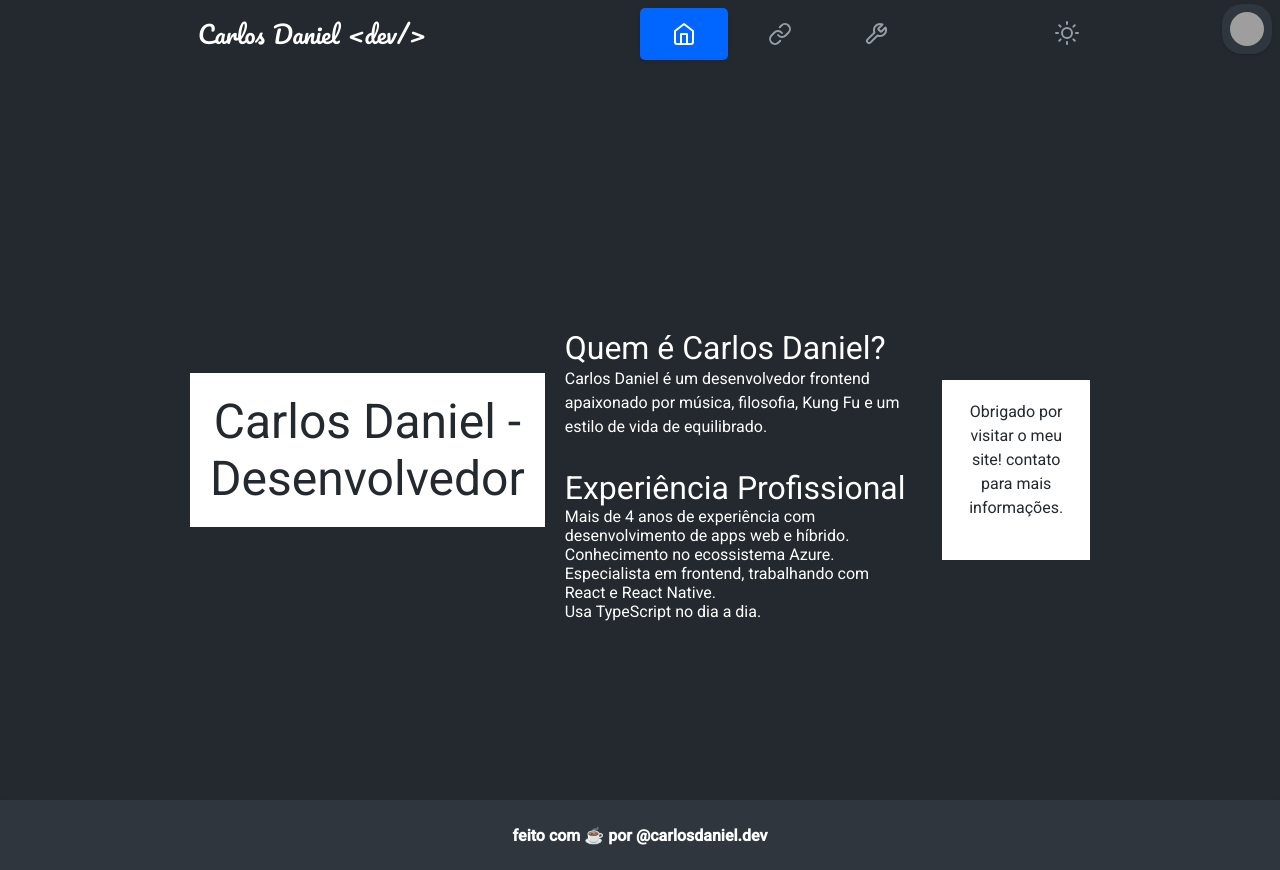
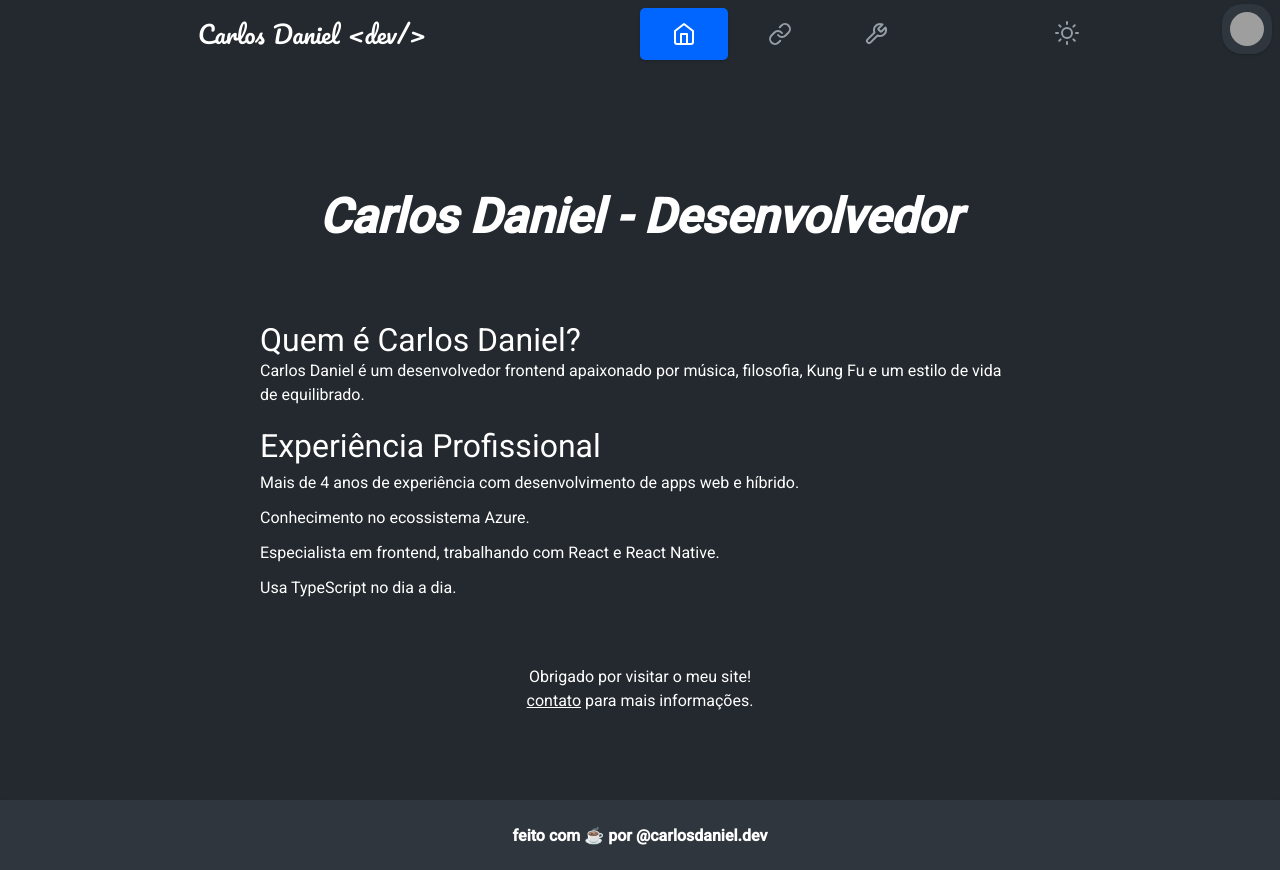
Before and after one commit to CarlosDanielDev/carlosdaniel.dev, a React (Vite) app: page / in a window 1280 px wide. Built offline with nearby package versions, Linux system fonts and the light colour scheme; grey boxes are pictures that could not be loaded.

Commit message:
chore: fix home

```diff
--- a/src/pages/Home/components/Daniel/index.tsx
+++ b/src/pages/Home/components/Daniel/index.tsx
@@ -5,7 +5,7 @@ export const Daniel: React.FC = () => {
 	const { t } = useTranslation();
 
 	return (
-		<>
+		<S.Wrapper>
 			<S.Header>
 				<S.Title>{t('home.title')}</S.Title>
 			</S.Header>
@@ -23,10 +23,11 @@ export const Daniel: React.FC = () => {
 			<S.Footer>
 				<S.Paragraph>
 					{t('home.thanksForVisiting')}{' '}
+					<br />
 					<S.Anchor to="/links">{t('home.contact')}</S.Anchor>{' '}
 					{t('home.moreInfo')}
 				</S.Paragraph>
 			</S.Footer>
-		</>
+		</S.Wrapper>
 	);
 };
--- a/src/pages/Home/components/Daniel/styles.ts
+++ b/src/pages/Home/components/Daniel/styles.ts
@@ -1,10 +1,17 @@
 import styled from 'styled-components';
 import { NavLink, NavLinkProps } from 'react-router-dom';
+
+export const Wrapper = styled.div`
+	display: flex;
+	flex-direction: column;
+`;
 
 export const Container = styled.div`
 	max-width: 800px;
 	margin: 0 auto;
 	padding: 20px;
+	gap: 16px;
+
 	p {
 		color: ${({ theme }) => theme.palette.title};
 	}
@@ -15,7 +22,6 @@ export const Container = styled.div`
 `;
 
 export const Header = styled.header`
-	background-color: ${({ theme }) => theme.palette.title};
 	padding: 20px;
 	text-align: center;
 	margin-bottom: 20px;
@@ -28,8 +34,9 @@ export const Header = styled.header`
 export const Title = styled.h1`
 	font-size: 3em;
 	margin: 0;
-	color: ${({ theme }) => theme.palette.background};
-	font-weight: normal;
+	color: ${({ theme }) => theme.palette.title};
+	font-weight: bolder;
+	font-style: italic;
 
 	@media (max-width: 576px) {
 		font-size: 2em;
@@ -42,7 +49,7 @@ export const Subtitle = styled.h2`
 	font-size: 2em;
 	font-weight: normal;
 	color: ${({ theme }) => theme.palette.title};
-	margin-top: 30px;
+	margin-top: 16px;
 
 	@media (max-width: 576px) {
 		font-size: 1.5em;
@@ -64,6 +71,8 @@ export const UnorderedList = styled.ul`
 	list-style: none;
 	margin: 0;
 	padding: 0;
+	display: flex;
+	flex-direction: column;
 
 	@media (max-width: 576px) {
 		margin-left: 20px;
@@ -73,7 +82,8 @@ export const UnorderedList = styled.ul`
 export const ListItem = styled.li`
 	display: inline-block;
 	color: ${({ theme }) => theme.palette.title};
-	margin-right: 10px;
+	margin: 8px;
+	margin-left: 0;
 
 	@media (max-width: 576px) {
 		display: block;
@@ -83,8 +93,8 @@ export const ListItem = styled.li`
 `;
 
 export const Anchor = styled(NavLink)<NavLinkProps>`
-	color: ${({ theme }) => theme.palette.background};
-	text-decoration: none;
+	color: ${({ theme }) => theme.palette.title};
+	margin-top: 8px;
 
 	&:hover {
 		color: ${({ theme }) => theme.palette.secondary};
@@ -93,8 +103,7 @@ export const Anchor = styled(NavLink)<NavLinkProps>`
 `;
 
 export const Footer = styled.footer`
-	background-color: ${({ theme }) => theme.palette.title};
-	color: ${({ theme }) => theme.palette.background};
+	color: ${({ theme }) => theme.palette.title};
 	font-family: 'Roboto';
 	padding: 20px;
 	text-align: center;
--- a/src/pages/Links/styles.ts
+++ b/src/pages/Links/styles.ts
@@ -12,6 +12,7 @@ export const Picture = styled.img`
 	width: 124px;
 	height: 124px;
 	transition: all 0.3s ease-out;
+	border-radius: 62px;
 `;
 
 export const PersonalInfoContainer = styled.div`
```
Also changed, not shown: 1 other file (tests, documents, lock files or other folders).
